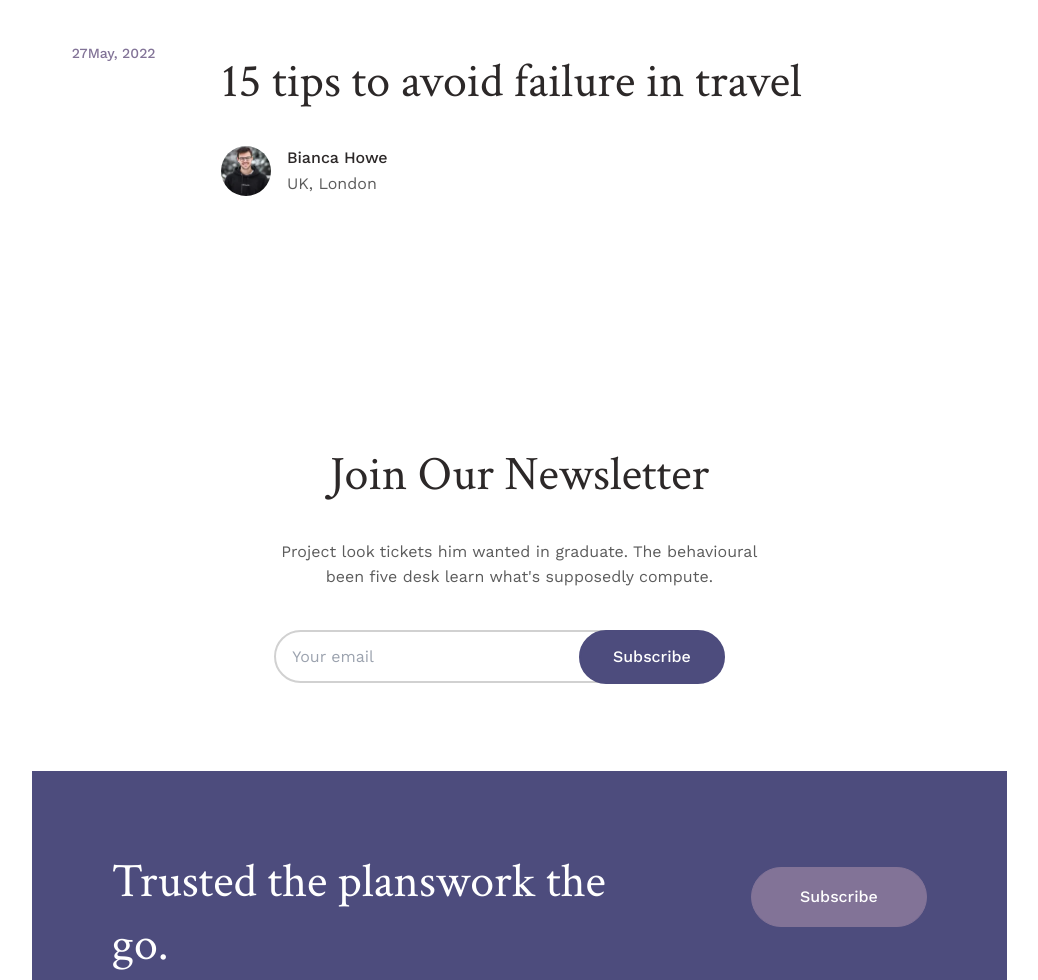
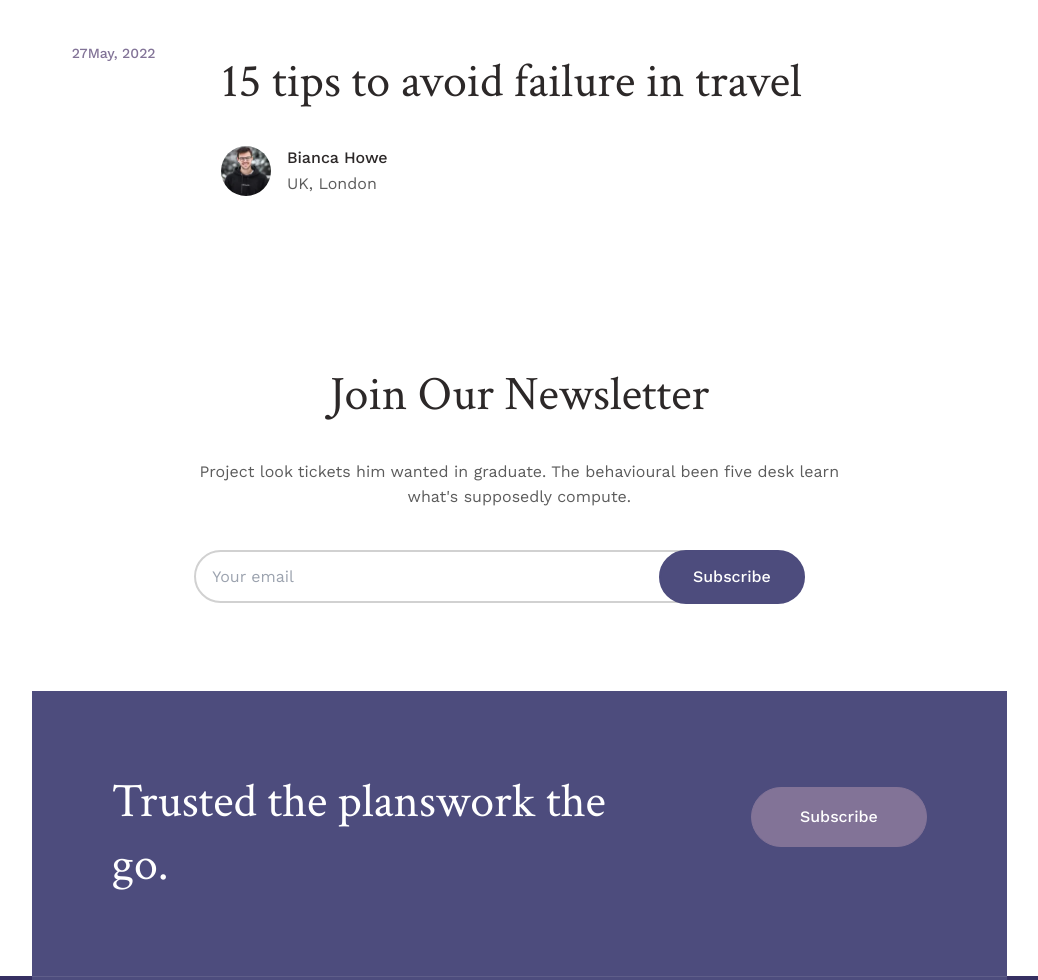
Before and after one commit to themeix/html-nokum, a website: page author.html in a window 1280 px wide. Shown: the part 2885-3865 px from the top of the page, without its empty margins (225-1263 px from the left). Drawn offline with nearby package versions, Linux system fonts and the light colour scheme.

Commit message:
all padding fix

```diff
--- a/author.html
+++ b/author.html
@@ -853,10 +853,10 @@
             <!--  ====================== Blog Post Area End =============================  -->
             <!--  ====================== Newsletter Area Start =============================  -->
 
-            <section class="newsletter-area lg:pt-30 pt-20 md:w-8/12 m-auto text-center" data-aos="fade-up"
+            <section class="newsletter-area lg:py-30 py-20 md:w-8/12 m-auto text-center" data-aos="fade-up"
                 data-aos-duration="1700">
 
-                <div class="newsletter-left-box  lg:p-20">
+                <div class="newsletter-left-box">
                     <h2 class="xl:text-5xl md:text-4xl  text-3xl  font-medium pt-2 text-black-10 mb-8"
                         data-aos="fade-up" data-aos-duration="1600">Join
                         Our
```
Also changed, not shown: tag.html (+2 -2 lines), tags.html (+1 -1 lines).
